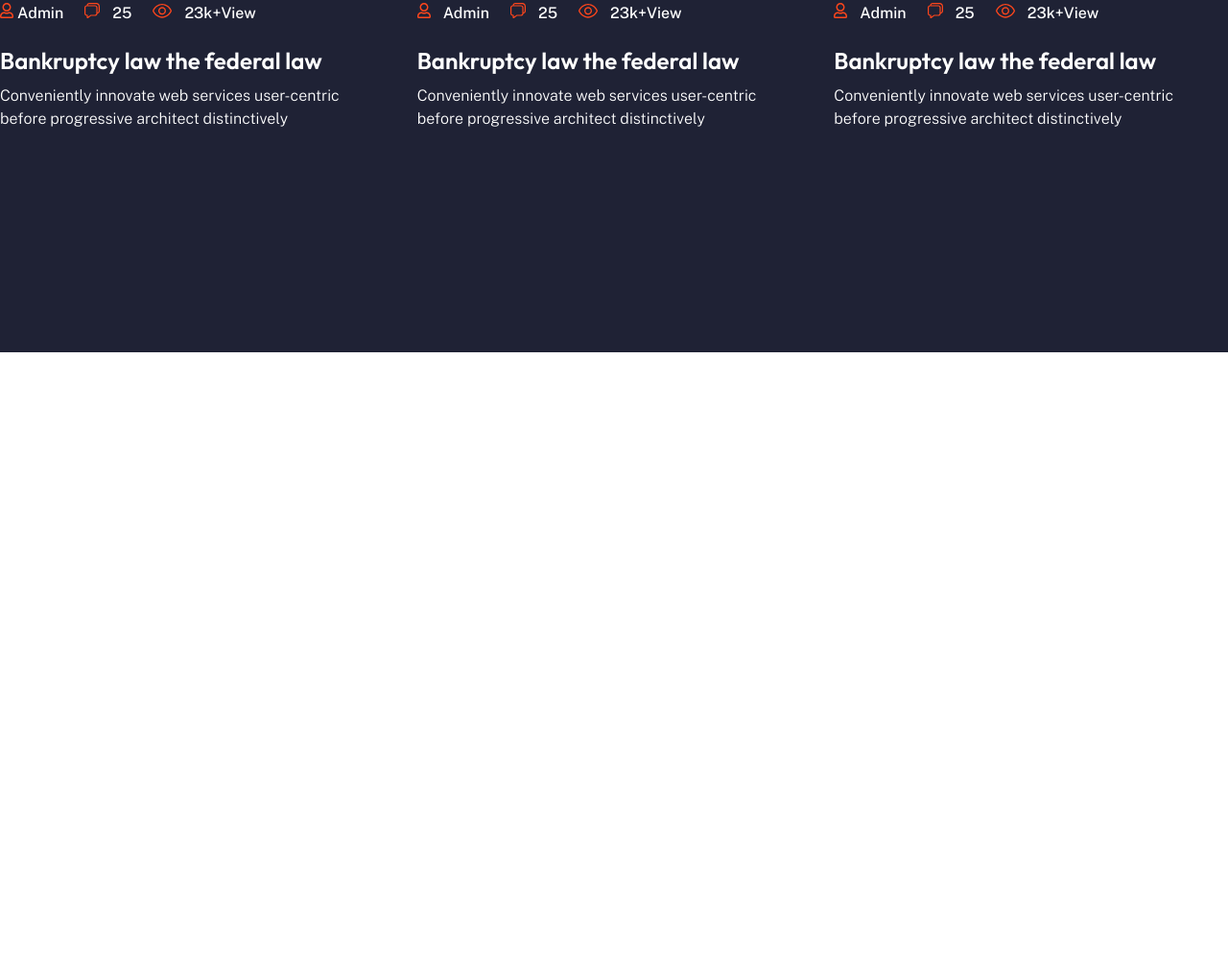
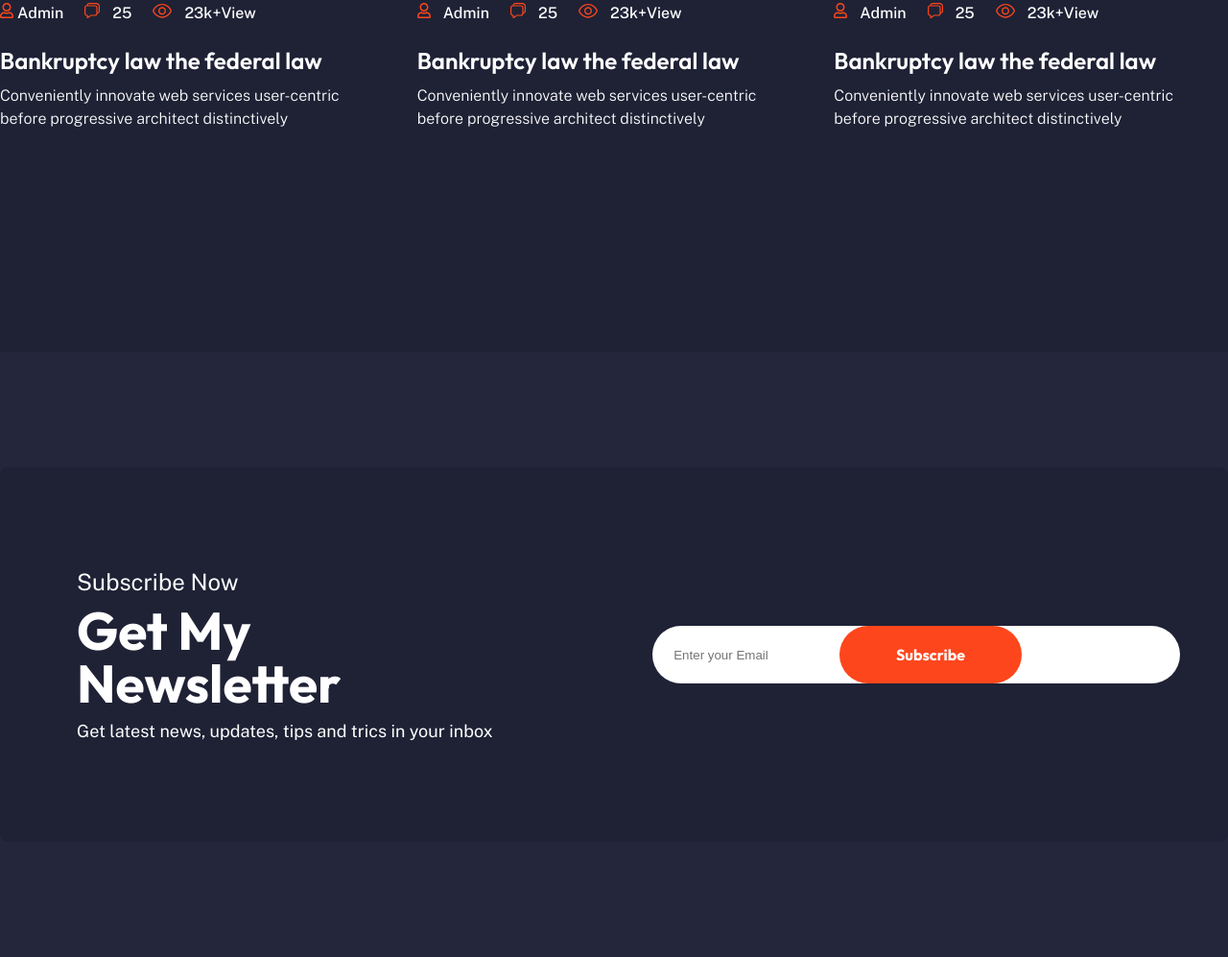
Before and after one commit to VADYM321GO/CV-RESUME, a plain HTML site: page index.html in a window 1280 px wide. Shown: the part 6455-7452 px from the top of the page at 96% size. Before the commit the page ends 6822 px from the top, so only its background shows below. Drawn offline with nearby package versions, Linux system fonts and the light colour scheme.

Commit message:
aded new section subscribe

```diff
--- a/index.html
+++ b/index.html
@@ -348,6 +348,21 @@
 
 
             </section>
+            <section class="subsceibe">
+                <div class="content-subscribe">
+                    <div class="text-subscribe">
+                        <div class="title-subscribe">
+                            Subscribe Now
+                        </div>
+                        <h2 class="subtitle-subscribe">Get My Newsletter</h2>
+                        <p class="last-text-subskribe">Get latest news, updates, tips and trics in your inbox</p>
+                    </div>
+                    <form class="place-for-email" action="">
+                        <input class="emial-subscribe" placeholder="      Enter your Email" type="text">
+                        <input class="button-subscribe" type="submit" value="Subscribe">
+                    </form>
+                </div>
+            </section>
     </main>
 
 </body>
--- a/style.css
+++ b/style.css
@@ -856,3 +856,80 @@ h1 {
     letter-spacing: 0%;
     text-align: left;
 }
+/* SECTION-SUBSCRIBE */
+.subsceibe {
+    display: flex;
+    justify-content: center;
+    align-items: center;
+    height: 630px;
+    background-color: #24263B;
+}
+.content-subscribe {
+    display: flex;
+    align-items: center;
+    width: 1320px;
+    height: 390px;
+    border-radius: 8px;
+    background: rgb(31, 34, 53);
+}
+.text-subscribe {
+    margin-left: 80px;
+}
+.title-subscribe {
+    margin-bottom: 9px;
+    color: rgb(255, 255, 255);
+    font-family: Public Sans;
+    font-size: 24px;
+    font-weight: 400;
+    line-height: 28px;
+    letter-spacing: 0%;
+    text-align: left;
+}
+.subtitle-subscribe {
+    margin-bottom: 12px;
+    color: rgb(255, 255, 255);
+    font-family: Outfit;
+    font-size: 55px;
+    font-weight: 700;
+    line-height: 55px;
+    letter-spacing: 0%;
+    text-align: left;
+}
+.last-text-subskribe {
+    color: rgb(255, 255, 255);
+    font-family: Public Sans;
+    font-size: 18px;
+    font-weight: 400;
+    line-height: 21px;
+    letter-spacing: 0%;
+    text-align: left;
+}
+.place-for-email {
+    display: flex;
+    justify-content: end;
+    align-items: center;
+    text-align: right;
+    margin-right: 50px;
+}
+.emial-subscribe {
+    width: 550px;
+    height: 60px;
+    border: none;
+    margin-left: 161px;
+    border-radius: 80px;
+    background: rgb(255, 255, 255);
+}
+.button-subscribe {
+    position: absolute;
+    right: 16.8%;
+    width: 190px;
+    height: 60px;
+    border: none;
+    border-radius: 80px;
+    background: rgb(254, 70, 28);
+    color: rgb(255, 255, 255);
+    font-family: Outfit;
+    font-size: 16px;
+    font-weight: 700;
+    line-height: 15px;
+}
```
